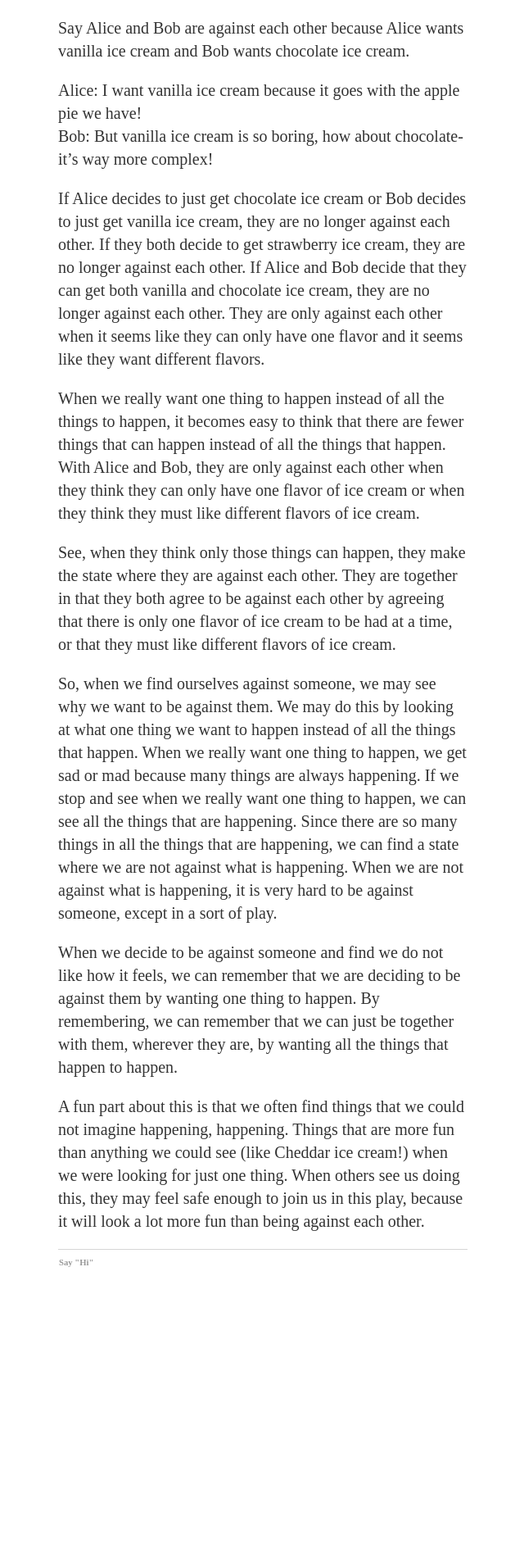
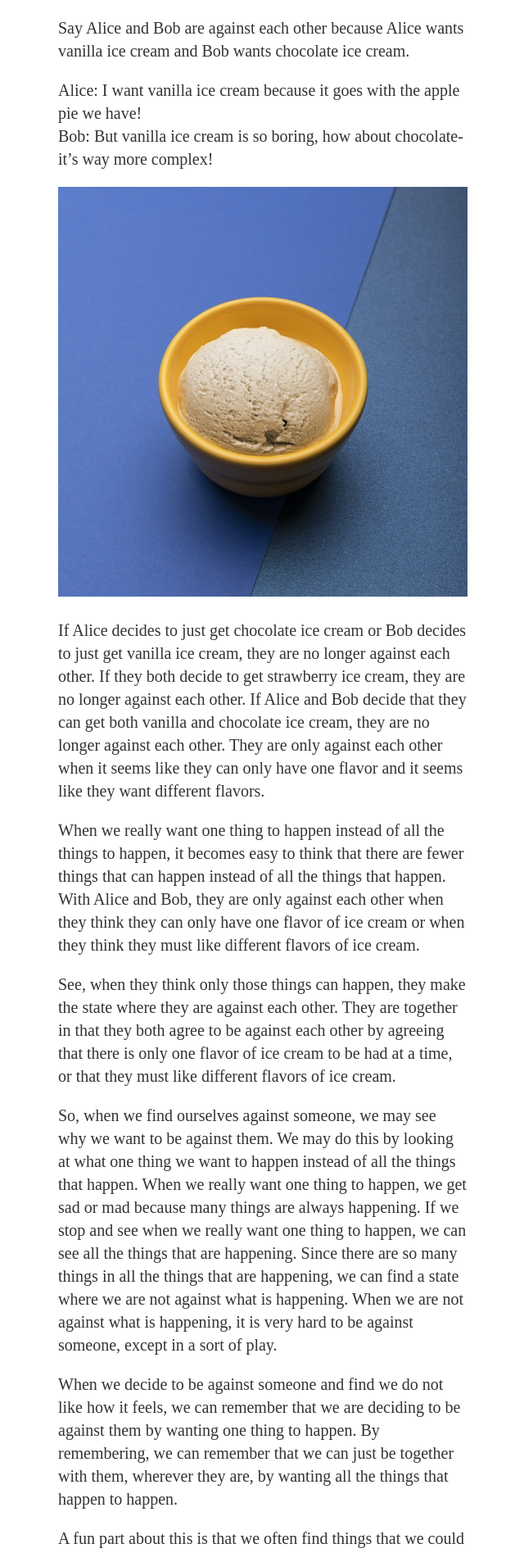
Before and after one commit to ray-dorai/ray-dorai.github.io, a Jekyll site: the page built from _posts/2021-03-23-pp-brooke.md, in a window 1280 px wide. Shown: the part 1385-3280 px from the top of the page at 82% size, without its empty margins (319-959 px from the left). Built offline with Jekyll 4.4.1, drawn with Linux system fonts in a browser that asks for light colours; before the commit the page ends 2944 px from its top, so only the background shows below that.

Commit message:
Update 2021-03-23-pp-brooke.md

```diff
--- a/_posts/2021-03-23-pp-brooke.md
+++ b/_posts/2021-03-23-pp-brooke.md
@@ -21,6 +21,8 @@ Say Alice and Bob are against each other because Alice wants vanilla ice cream a
 Alice: I want vanilla ice cream because it goes with the apple pie we have!
 Bob: But vanilla ice cream is so boring, how about chocolate- it's way more complex!
 
+![Ice Cream](https://github.com/ray-dorai/ray-dorai.github.io/blob/master/assets/pp_brooke_icecream.png)
+
 If Alice decides to just get chocolate ice cream or Bob decides to just get vanilla ice cream, they are no longer against each other. If they both decide to get strawberry ice cream, they are no longer against each other. If Alice and Bob decide that they can get both vanilla and chocolate ice cream, they are no longer against each other. They are only against each other when it seems like they can only have one flavor and it seems like they want different flavors.
 
 When we really want one thing to happen instead of all the things to happen, it becomes easy to think that there are fewer things that can happen instead of all the things that happen. With Alice and Bob, they are only against each other when they think they can only have one flavor of ice cream or when they think they must like different flavors of ice cream.
```
